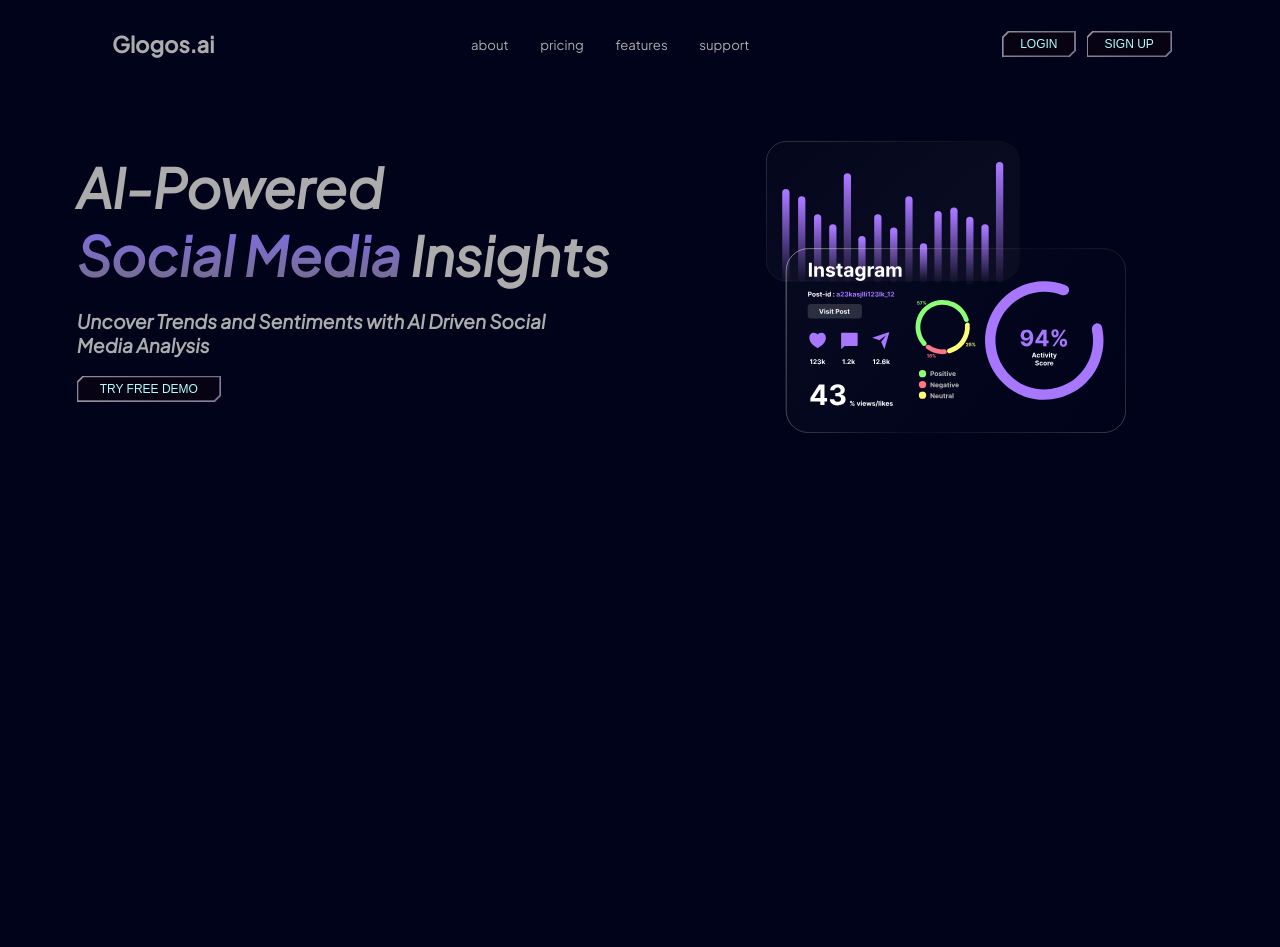
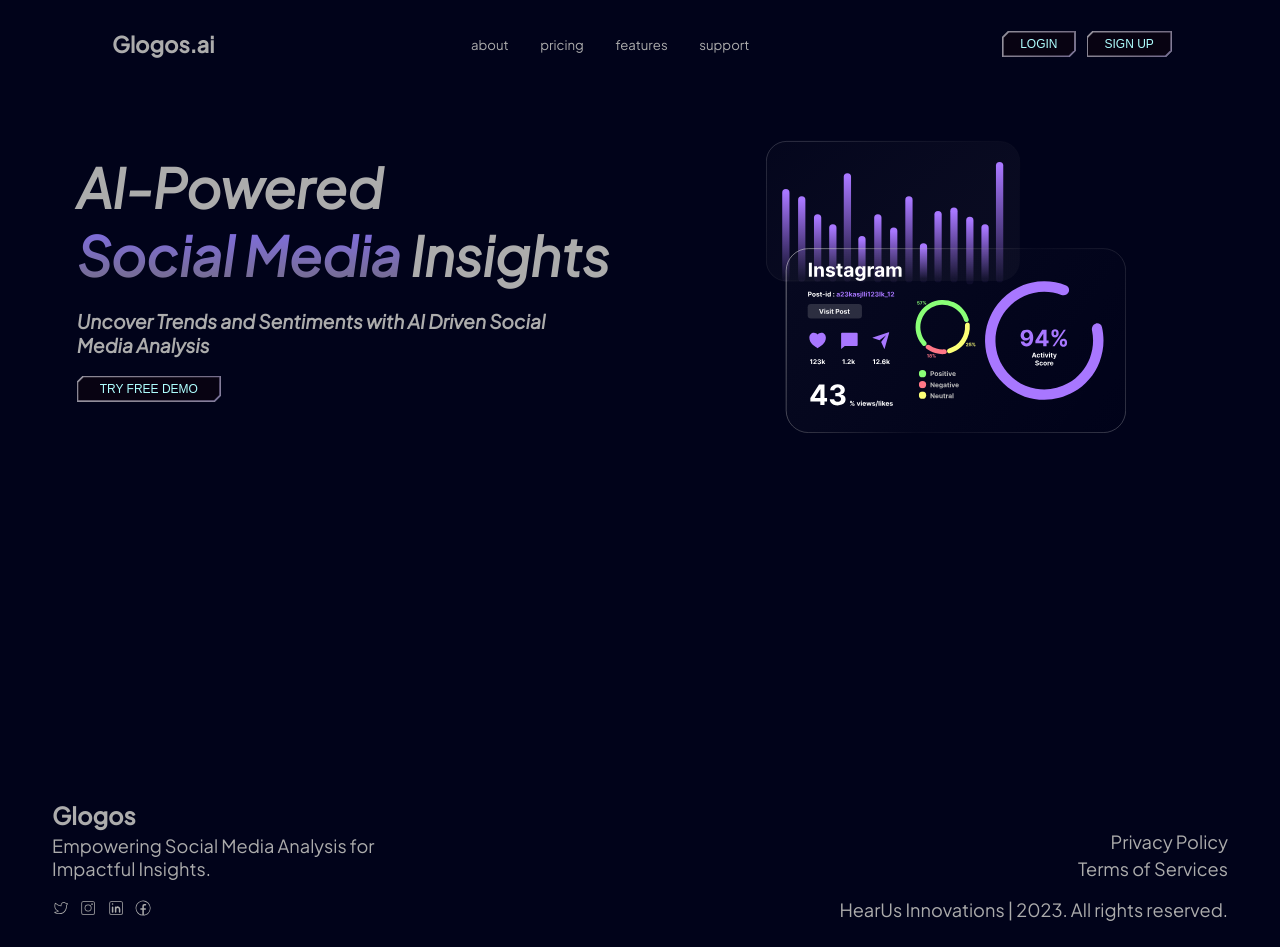
Before and after one commit to singhayush1260/glogos.ai_d3, a Next.js app: page / in a window 1280 px wide. Before the commit the page ends 800 px from the top, so only its background shows below. Built offline with nearby package versions, Linux system fonts and the light colour scheme.

Commit message:
added footer

```diff
--- a/pages/index.js
+++ b/pages/index.js
@@ -12,8 +12,9 @@
      <Seperator/>
      {/* <Features/>
      <Seperator/>
-     <Footer/>
+
      <Seperator/> */}
+      <Footer/>
     </>
   )
 }
```
